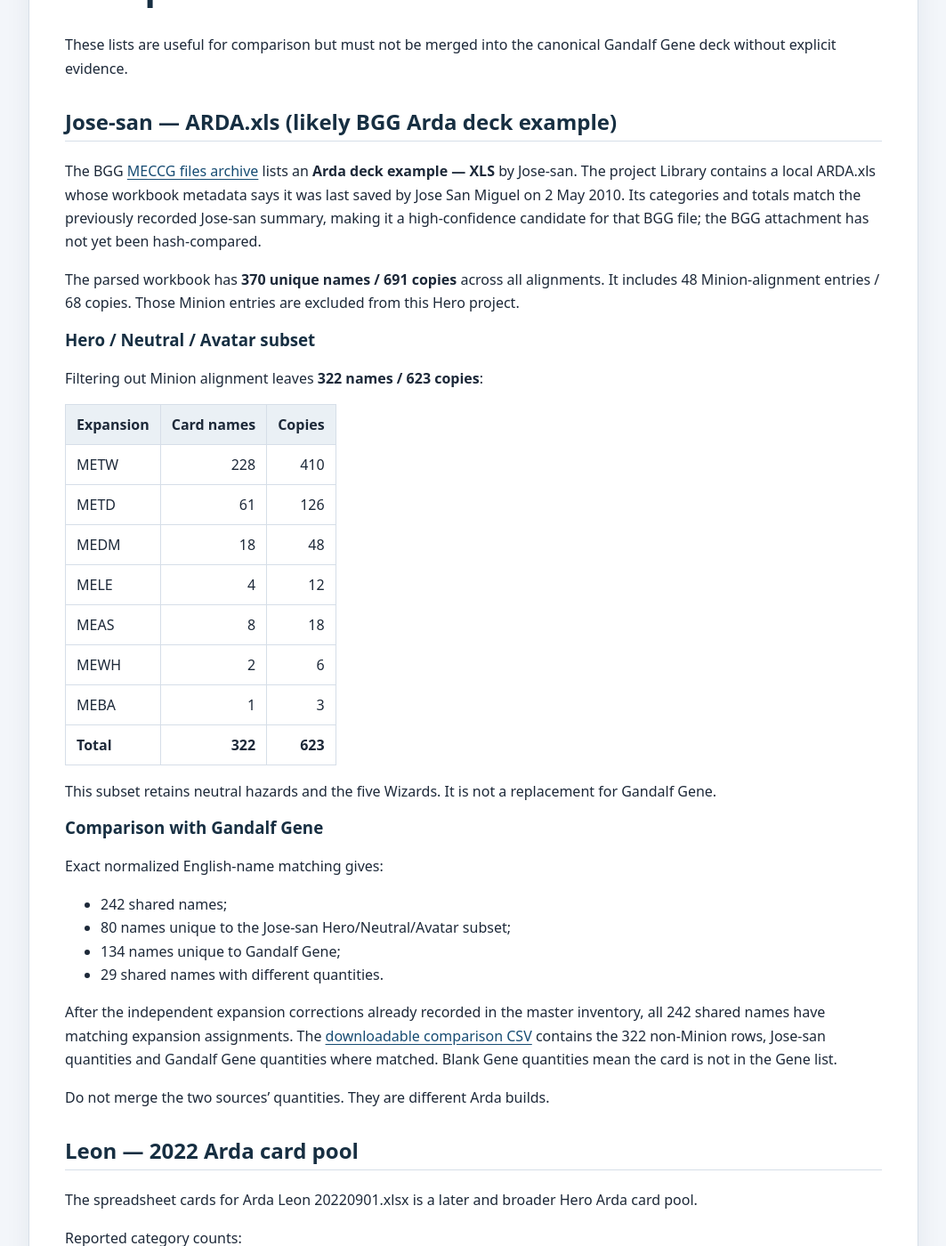
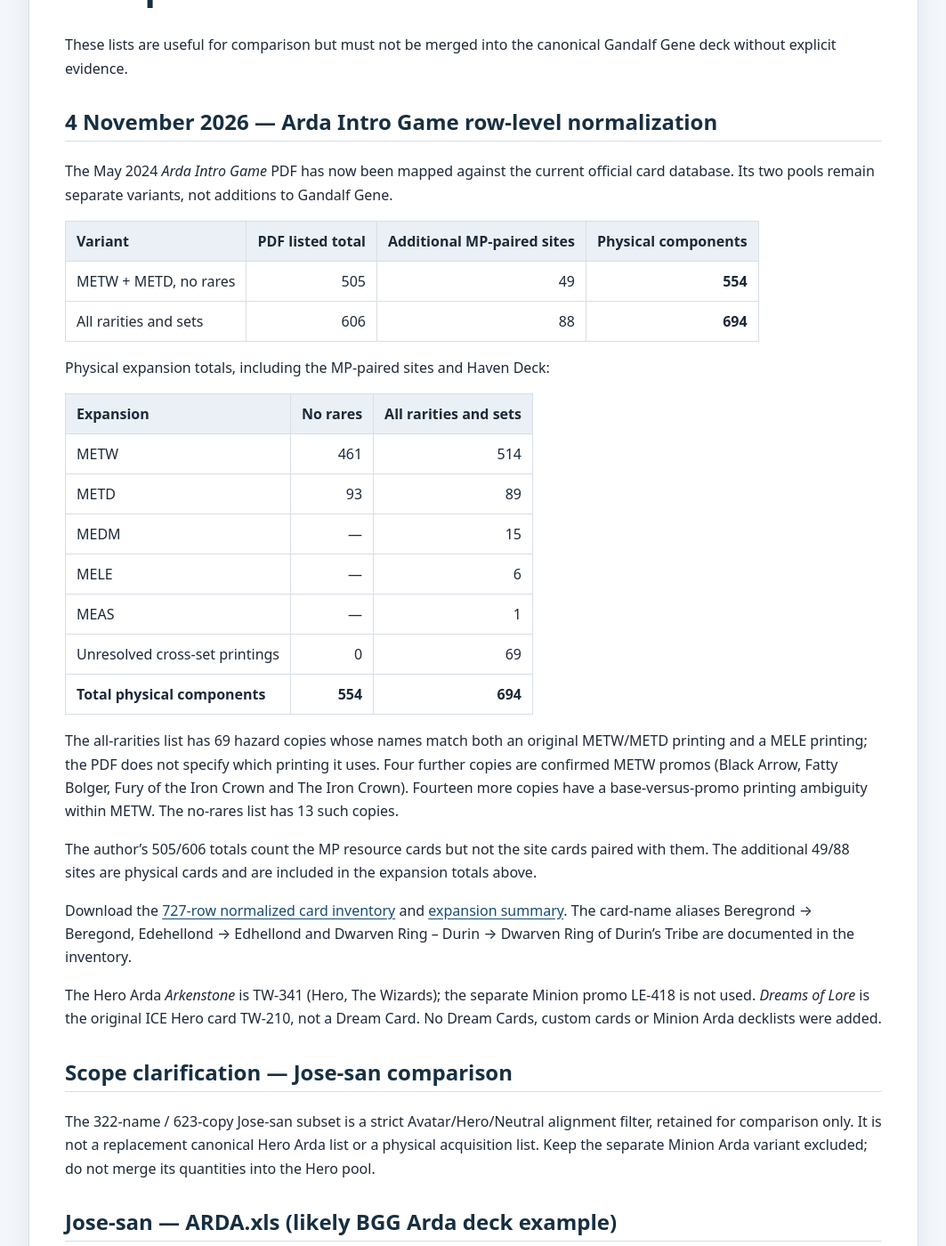
Before and after one commit to JamSpot/meccg-arda-master-database, a Jekyll site: the page built from docs/comparison-lists.md, in a window 1280 px wide and 1400 px high, scrolled down 364 px. Shown: the whole window at 89% size, without its empty margins (108-1171 px from the left). Built offline with Jekyll 4.4.1, drawn with Linux system fonts in a browser that asks for light colours; our own code applies the rules of GitHub Pages for plain Markdown files; some of the changed text lies outside the part shown.

Commit message:
Add Arda Intro Game expansion audit to comparison lists

```diff
--- a/docs/comparison-lists.md
+++ b/docs/comparison-lists.md
@@ -1,6 +1,41 @@
 # Comparison Lists
 
 These lists are useful for comparison but must not be merged into the canonical Gandalf Gene deck without explicit evidence.
+
+## 4 November 2026 — Arda Intro Game row-level normalization
+
+The May 2024 *Arda Intro Game* PDF has now been mapped against the current official card database. Its two pools remain separate variants, not additions to Gandalf Gene.
+
+| Variant | PDF listed total | Additional MP-paired sites | Physical components |
+|---|---:|---:|---:|
+| METW + METD, no rares | 505 | 49 | **554** |
+| All rarities and sets | 606 | 88 | **694** |
+
+Physical expansion totals, including the MP-paired sites and Haven Deck:
+
+| Expansion | No rares | All rarities and sets |
+|---|---:|---:|
+| METW | 461 | 514 |
+| METD | 93 | 89 |
+| MEDM | — | 15 |
+| MELE | — | 6 |
+| MEAS | — | 1 |
+| Unresolved cross-set printings | 0 | 69 |
+| **Total physical components** | **554** | **694** |
+
+The all-rarities list has 69 hazard copies whose names match both an original METW/METD printing and a MELE printing; the PDF does not specify which printing it uses. Four further copies are confirmed METW promos (Black Arrow, Fatty Bolger, Fury of the Iron Crown and The Iron Crown). Fourteen more copies have a base-versus-promo printing ambiguity within METW. The no-rares list has 13 such copies.
+
+The author’s 505/606 totals count the MP resource cards but not the site cards paired with them. The additional 49/88 sites are physical cards and are included in the expansion totals above.
+
+Download the [727-row normalized card inventory](../data/arda-intro-game-card-inventory.csv) and [expansion summary](../data/arda-intro-game-expansion-summary.csv). The card-name aliases Beregrond → Beregond, Edehellond → Edhellond and Dwarven Ring – Durin → Dwarven Ring of Durin’s Tribe are documented in the inventory.
+
+The Hero Arda *Arkenstone* is TW-341 (Hero, The Wizards); the separate Minion promo LE-418 is not used. *Dreams of Lore* is the original ICE Hero card TW-210, not a Dream Card. No Dream Cards, custom cards or Minion Arda decklists were added.
+
+## Scope clarification — Jose-san comparison
+
+The 322-name / 623-copy Jose-san subset is a strict Avatar/Hero/Neutral alignment filter, retained for comparison only. It is not a replacement canonical Hero Arda list or a physical acquisition list. Keep the separate Minion Arda variant excluded; do not merge its quantities into the Hero pool.
+
+
 
 ## Jose-san — ARDA.xls (likely BGG Arda deck example)
 
@@ -86,7 +121,7 @@ The [ARDA VARIANTS thread](https://www.councilofelrond.org/forum/viewtopic.php?f
 
 ## 2024 — The Arda Intro Game sample pools (Jared Brayshaw)
 
-A 14-page community PDF, last updated May 2024, contains two sample Arda Intro Game card pools. A local copy is held in the project research Library; a public download URL was not verified in the 3 November 2026 pass.
+A 14-page community PDF, last updated May 2024, contains two sample Arda Intro Game card pools. [Download the public PDF](https://www.councilofelrond.org/forum/download/file.php?id=4315). The row-level inventory and expansion reconciliation were completed on 4 November 2026.
 
 ### METW + METD only, no rares
 
@@ -116,7 +151,7 @@ Spot-checks against the Council of Elrond card database confirm that several dis
 
 The list's **Dreams of Lore** entry is the official ICE Hero card TW-210, not a Dream Card. Custom Dream Cards remain excluded.
 
-The totals above are the author's printed section totals. Exact row-level reconciliation, alignment checking for every line and expansion-by-expansion quantities are still required. Keep both sample pools separate from Gandalf Gene and Jose-san until that work is complete.
+The author's printed section totals have now been independently reconciled row-by-row. The additional MP-paired site cards are counted separately, and unresolved cross-set printings are explicitly flagged. Keep both sample pools separate from Gandalf Gene and Jose-san.
 
 
 ### Promo-printing note for the 2024 Arda Intro Game all-rarities pool
```
